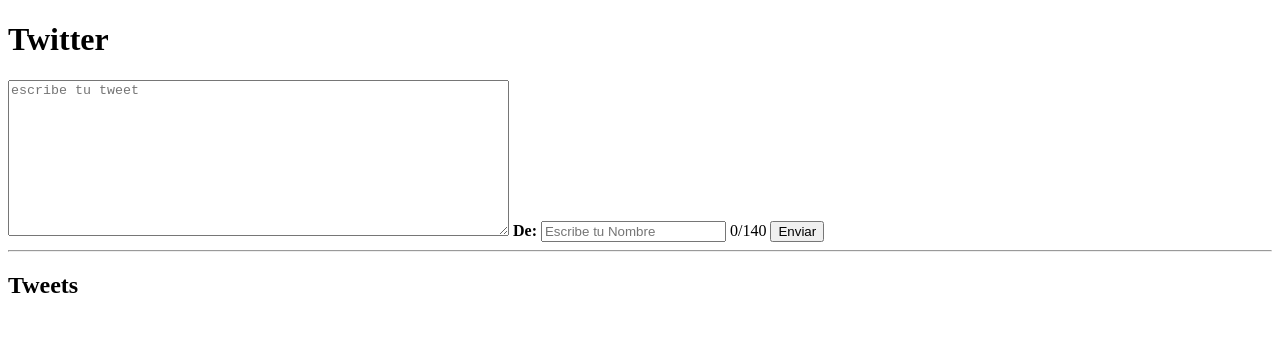
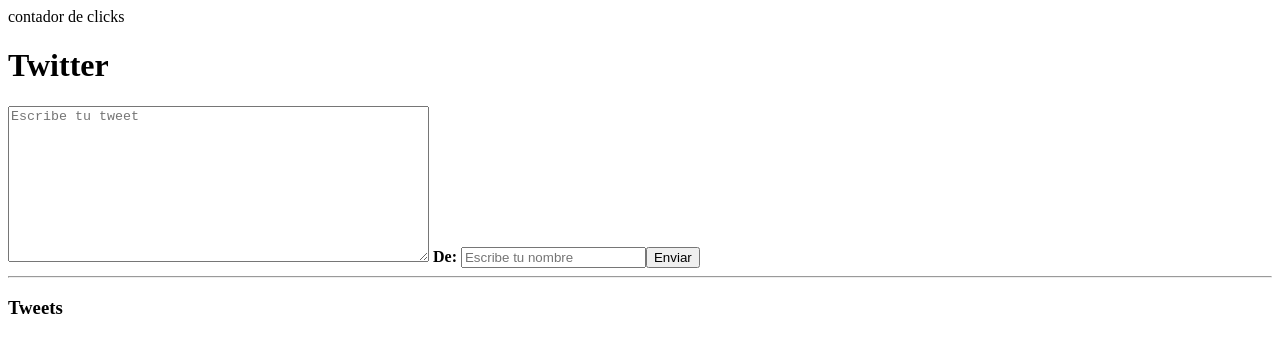
Before and after one commit to AnaSalazar/ejercicioTwitter, a plain HTML site: page index.html in a window 1280 px wide. Drawn offline with Linux system fonts and the light colour scheme.

Commit message:
creación de elementos a través del dom

```diff
--- a/assets/js/main.js
+++ b/assets/js/main.js
@@ -1 +1,55 @@
-alert("Si?");
+var areaVisual = document.getElementById("areaVisual");
+var areaVisual2 = document .getElementById("areaVisual2");
+
+
+var textarea = document.createElement("textarea");
+textarea.id = "areaTweet";
+textarea.rows = 10;
+textarea.cols = 50;
+textarea.placeholder = "Escribe tu tweet";
+areaVisual.appendChild(textarea);
+
+var span = document.createElement("span");
+span.innerHTML = "<strong>  De: </strong>";
+areaVisual.appendChild(span);
+
+var input = document.createElement("input");
+input.id = "personaTweet"
+input.type = "text";
+input.placeholder = "Escribe tu nombre"
+areaVisual.appendChild(input);
+
+var boton = document.createElement("button");
+boton.type = "submit";
+boton.innerText = "Enviar"
+boton.onclick = "agregarTweet(event);"
+areaVisual.appendChild(boton);
+
+var division = document.createElement("hr");
+areaVisual.appendChild(division);
+
+var subtitulo = document.createElement("h3");
+subtitulo.innerText = "Tweets";
+areaVisual2.appendChild(subtitulo);
+
+function agregarTweet() {
+   event.preventDefault();
+   var tweet = document.getElementById("areaTweet").value;
+   var personaEscribio = document.getElementById("personaTweet").value;
+   var articulo = document.createElement("article");
+   var espacioTweet = document.createElement("p");
+   var de = document.createElement("p");
+   var personaTweet = document.createElement("span");
+
+
+    de.innerHTML = "De:";
+    espacioTweet.innerHTML = tweet;
+    personaTweet.innerHTML = personaEscribio;
+
+    de.appendChild(personaTweet);
+    de.style.fontSize = "12px";
+    articulo.appendChild(espacioTweet);
+    articulo.appendChild(de);
+
+    areaVisual2.appendChild(articulo);
+}
--- a/index.html
+++ b/index.html
@@ -1,20 +1,18 @@
 <!DOCTYPE html>
-<html>
+<html lang="es">
   <head>
     <meta charset="utf-8">
     <title>Copia Twitter</title>
   </head>
   <body>
+    contador de clicks
     <h1>Twitter</h1>
     <section>
-      <textarea rows="10" cols="60" id="areaTweet" placeholder="escribe tu tweet"></textarea>
-      <span><strong>De:</strong></span>
-      <input type="text" id="quienEscribio" placeholder="Escribe tu Nombre">
-      <span>0/140</span>
-      <button type="submit">Enviar</button>
-      <hr>
-      <h2>Tweets</h2>
+      <form id="areaVisual">
 
+      </form>
+    </section>
+    <section id="areaVisual2">
 
     </section>
     <script src="assets/js/main.js">
```
